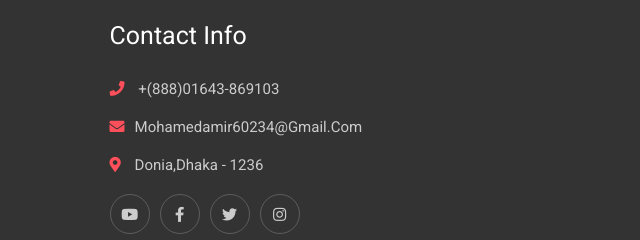
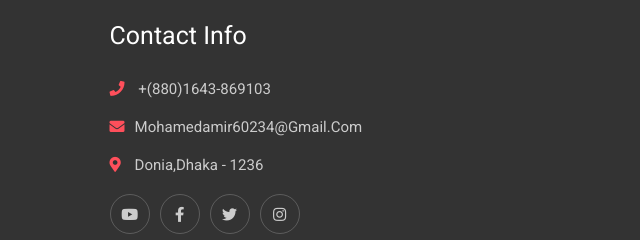
Before and after one commit to Amir60234/Covid-19-Website, a plain HTML site: page index.html in a window 1280 px wide. Shown: the part 5411-5651 px from the top of the page, 0-640 px from the left. Drawn offline with nearby package versions, Linux system fonts and the light colour scheme.

Commit message:
learned github

```diff
--- a/index.html
+++ b/index.html
@@ -267,7 +267,7 @@
 
         <div class="box">
             <h3>contact info</h3>
-            <p> <i class="fas fa-phone"></i> +(888)01643-869103 </p>
+            <p> <i class="fas fa-phone"></i> +(880)1643-869103 </p>
             <p> <i class="fas fa-envelope"></i>mohamedamir60234@gmail.com</p>
             <p> <i class="fas fa-map-marker-alt"></i> Donia,Dhaka - 1236 </p>
             <div class="share">
```
